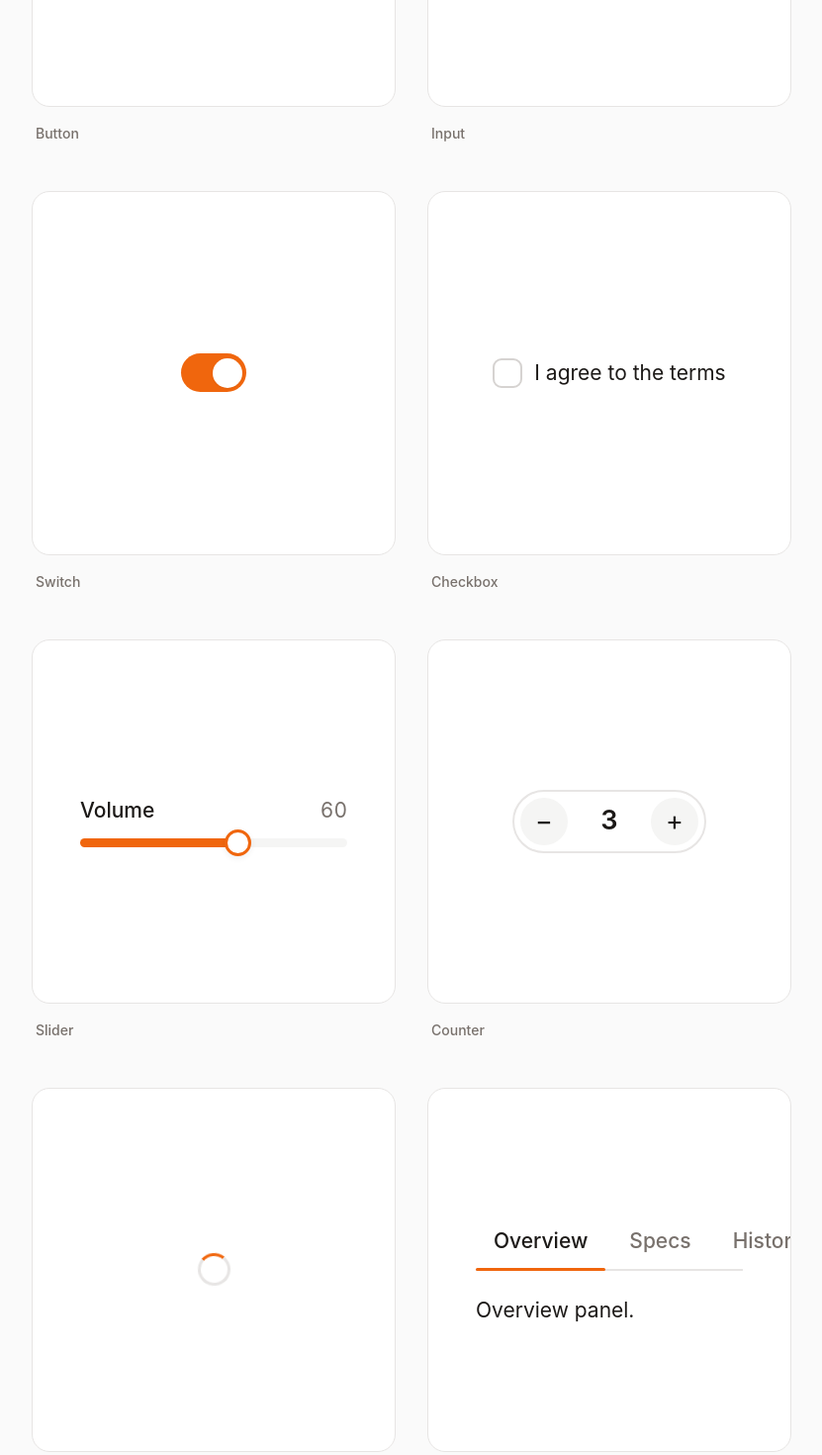
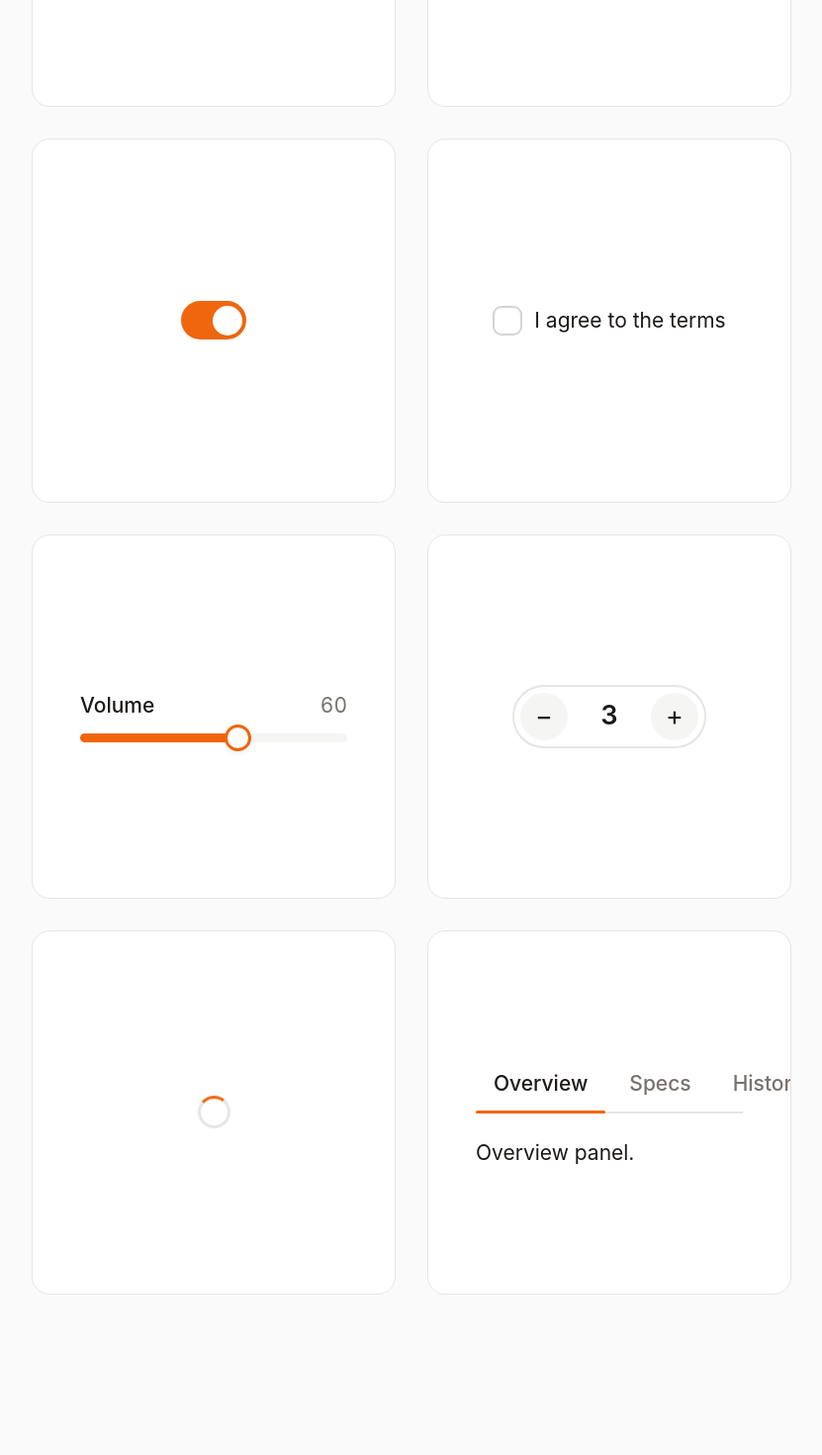
Before and after one commit to deepp2905/ui-library, a Next.js app: page / in a window 1280 px wide. Shown: the part 560-2030 px from the top of the page at 99% size, without its empty margins (224-1055 px from the left). Built offline with nearby package versions, Linux system fonts and the light colour scheme.

Commit message:
cleaner layout

```diff
--- a/src/app/page.module.css
+++ b/src/app/page.module.css
@@ -37,22 +37,11 @@
   max-width: 60ch;
 }
 
-/* --- Grid: always 2 columns, equal width.
-   Row gap is tighter than column gap because each row already
-   ends with a label (16px gap + label height) under each tile. */
+/* --- Grid: always 2 columns, equal width, uniform gaps --- */
 .grid {
   display: grid;
   grid-template-columns: repeat(2, minmax(0, 1fr));
-  column-gap: 32px;
-  row-gap: 48px;
-}
-
-/* --- Tile group: the square stage + its label below --- */
-.tileGroup {
-  display: flex;
-  flex-direction: column;
-  /* breathing room between the tile and its label */
-  gap: 16px;
+  gap: 32px;
 }
 
 /* --- Tile: a framed stage for one component, always 1:1 --- */
@@ -75,13 +64,3 @@
   flex-direction: column;
   padding: 48px;
 }
-
-/* --- Label below the tile --- */
-.tileTitle {
-  /* a quiet, well-spaced caption — not a heading */
-  font-size: var(--text-sm);
-  font-weight: var(--weight-medium);
-  color: var(--color-fg-muted);
-  letter-spacing: 0;
-  padding-left: 4px;
-}
--- a/src/app/page.tsx
+++ b/src/app/page.tsx
@@ -15,24 +15,17 @@ import {
 import styles from './page.module.css';
 
 function Tile({
-  title,
   stretch = false,
   children,
 }: {
-  title: string;
   stretch?: boolean;
   children: React.ReactNode;
 }) {
   return (
-    <div className={styles.tileGroup}>
-      <div
-        className={
-          stretch ? `${styles.tile} ${styles.tileStretch}` : styles.tile
-        }
-      >
-        {children}
-      </div>
-      <h2 className={styles.tileTitle}>{title}</h2>
+    <div
+      className={stretch ? `${styles.tile} ${styles.tileStretch}` : styles.tile}
+    >
+      {children}
     </div>
   );
 }
@@ -53,19 +46,19 @@ function Showcase() {
       </header>
 
       <div className={styles.grid}>
-        <Tile title="Button">
+        <Tile>
           <Button>Continue</Button>
         </Tile>
 
-        <Tile title="Input" stretch>
+        <Tile stretch>
           <Input label="Email" placeholder="you@example.com" />
         </Tile>
 
-        <Tile title="Switch">
+        <Tile>
           <Switch checked={on} onChange={setOn} aria-label="Toggle" />
         </Tile>
 
-        <Tile title="Checkbox">
+        <Tile>
           <Checkbox
             checked={agree}
             onChange={setAgree}
@@ -73,19 +66,19 @@ function Showcase() {
           />
         </Tile>
 
-        <Tile title="Slider" stretch>
+        <Tile stretch>
           <Slider value={volume} onChange={setVolume} showValue label="Volume" />
         </Tile>
 
-        <Tile title="Counter">
+        <Tile>
           <Counter initial={3} min={0} max={10} />
         </Tile>
 
-        <Tile title="Spinner">
+        <Tile>
           <Spinner />
         </Tile>
 
-        <Tile title="Tabs" stretch>
+        <Tile stretch>
           <Tabs
             items={[
               { id: 'overview', label: 'Overview', content: 'Overview panel.' },
```
